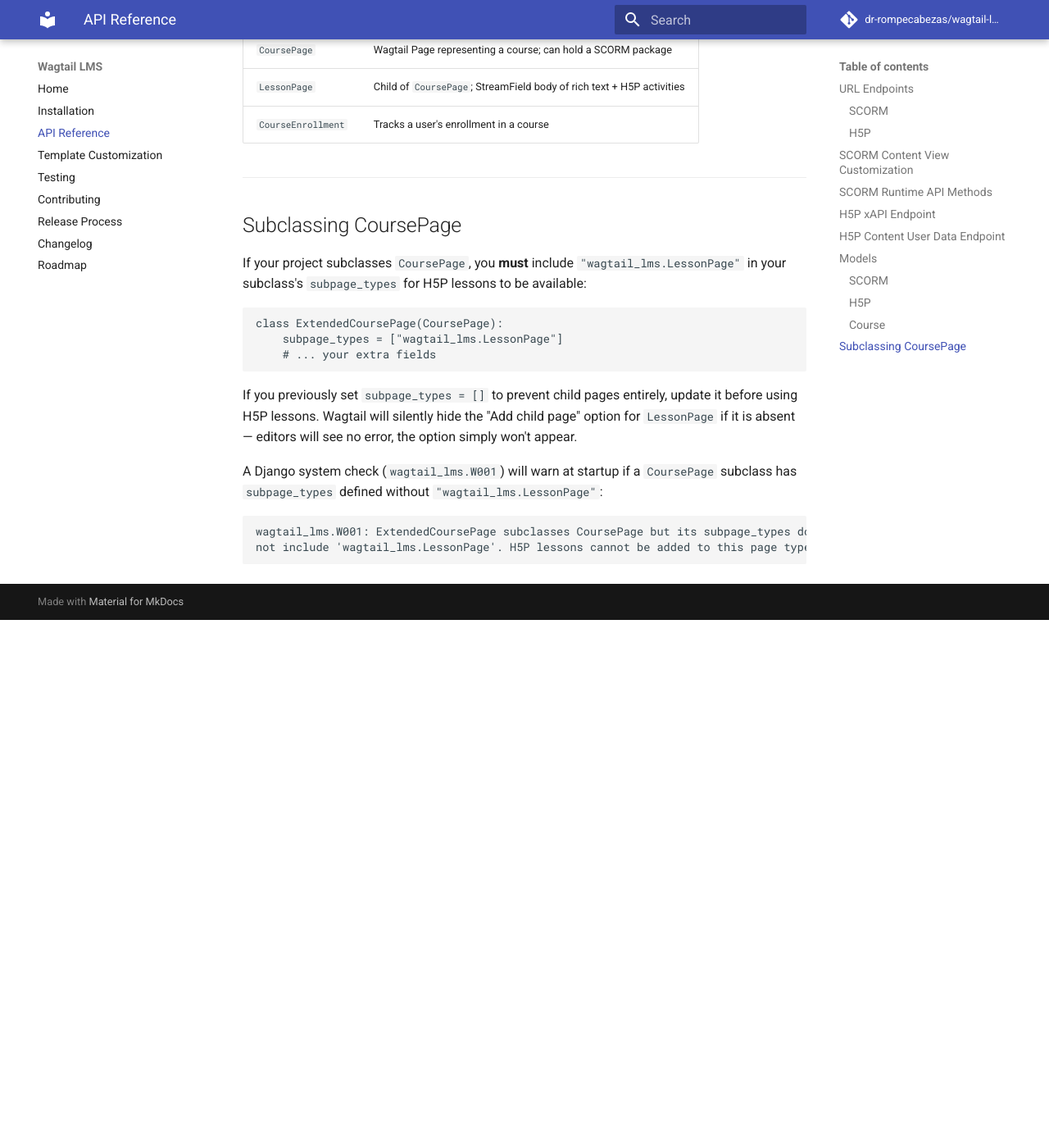
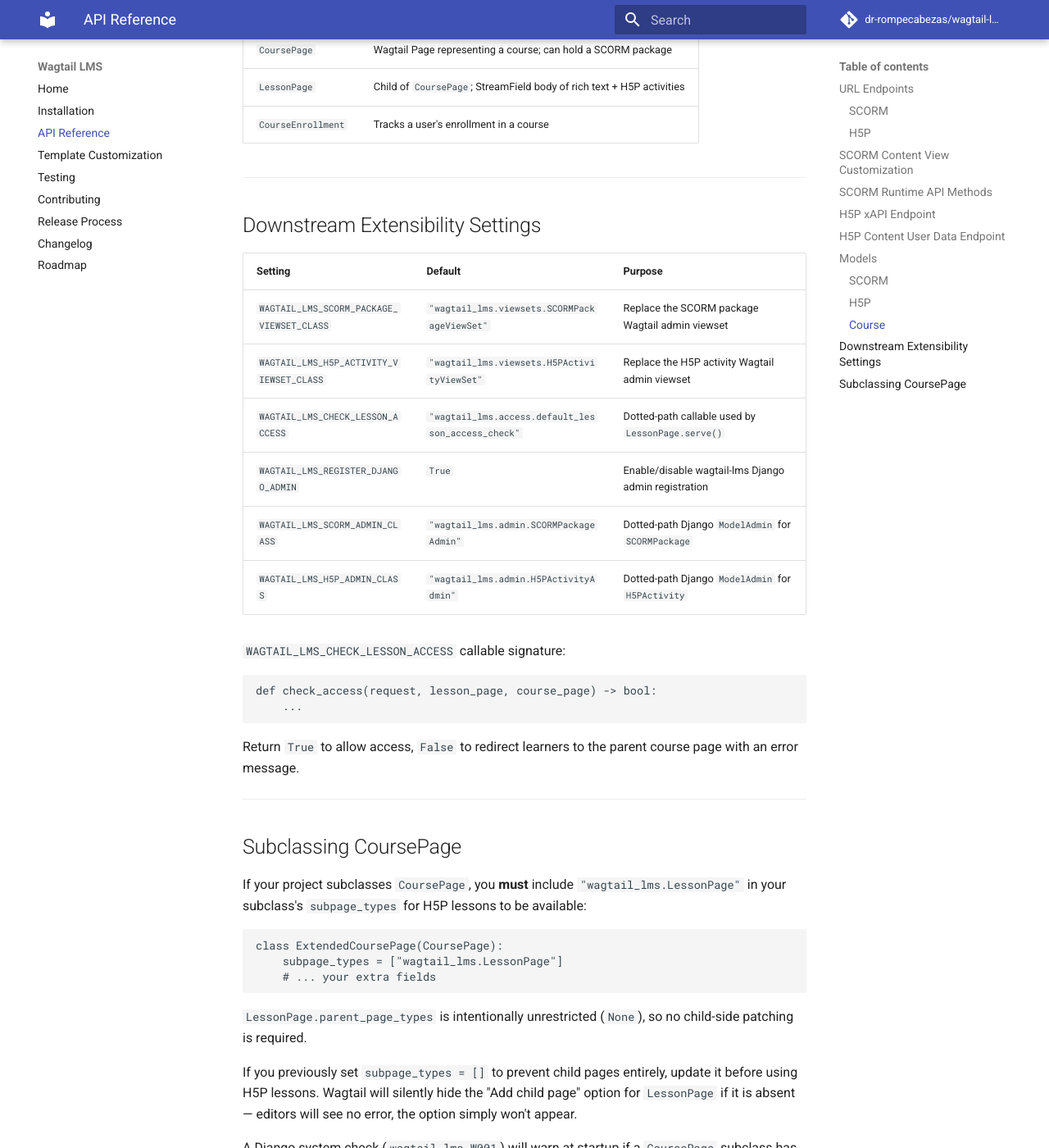
Before and after one commit to dr-rompecabezas/wagtail-lms, an MkDocs documentation site: the page built from docs/api.md, in a window 1280 px wide and 1400 px high, scrolled down 4009 px. Shown: the whole window at 82% size. Built offline with MkDocs 1.6.1 and Material for MkDocs 9.7.7, drawn with Linux system fonts in a browser that asks for light colours; comment, search, counter and statistics services are not loaded; before the commit the page ends 4765 px from its top, so only the background shows below that.

Commit message:
Document downstream integration extension settings

````diff
--- a/docs/api.md
+++ b/docs/api.md
@@ -138,6 +138,28 @@
 
 ---
 
+## Downstream Extensibility Settings
+
+| Setting | Default | Purpose |
+|---------|---------|---------|
+| `WAGTAIL_LMS_SCORM_PACKAGE_VIEWSET_CLASS` | `"wagtail_lms.viewsets.SCORMPackageViewSet"` | Replace the SCORM package Wagtail admin viewset |
+| `WAGTAIL_LMS_H5P_ACTIVITY_VIEWSET_CLASS` | `"wagtail_lms.viewsets.H5PActivityViewSet"` | Replace the H5P activity Wagtail admin viewset |
+| `WAGTAIL_LMS_CHECK_LESSON_ACCESS` | `"wagtail_lms.access.default_lesson_access_check"` | Dotted-path callable used by `LessonPage.serve()` |
+| `WAGTAIL_LMS_REGISTER_DJANGO_ADMIN` | `True` | Enable/disable wagtail-lms Django admin registration |
+| `WAGTAIL_LMS_SCORM_ADMIN_CLASS` | `"wagtail_lms.admin.SCORMPackageAdmin"` | Dotted-path Django `ModelAdmin` for `SCORMPackage` |
+| `WAGTAIL_LMS_H5P_ADMIN_CLASS` | `"wagtail_lms.admin.H5PActivityAdmin"` | Dotted-path Django `ModelAdmin` for `H5PActivity` |
+
+`WAGTAIL_LMS_CHECK_LESSON_ACCESS` callable signature:
+
+```python
+def check_access(request, lesson_page, course_page) -> bool:
+    ...
+```
+
+Return `True` to allow access, `False` to redirect learners to the parent course page with an error message.
+
+---
+
 ## Subclassing CoursePage
 
 If your project subclasses `CoursePage`, you **must** include `"wagtail_lms.LessonPage"`
@@ -148,6 +170,8 @@
     subpage_types = ["wagtail_lms.LessonPage"]
     # ... your extra fields
 ```
+
+`LessonPage.parent_page_types` is intentionally unrestricted (`None`), so no child-side patching is required.
 
 If you previously set `subpage_types = []` to prevent child pages entirely, update it
 before using H5P lessons. Wagtail will silently hide the "Add child page" option for
````
Also changed, not shown: CHANGELOG.md (+16 -0 lines), README.md (+12 -0 lines), docs/installation.md (+11 -0 lines), docs/roadmap.md (+6 -6 lines).
